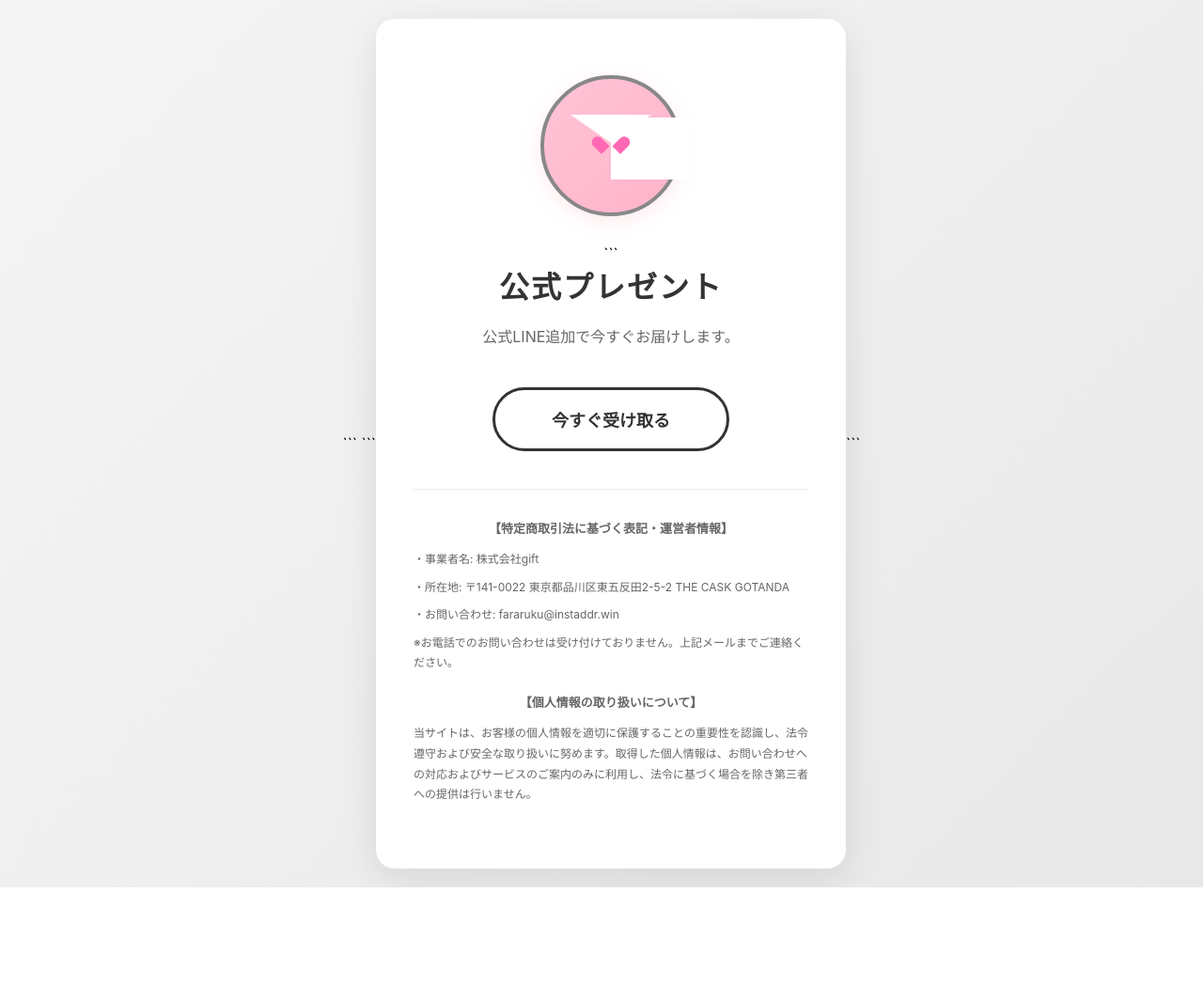
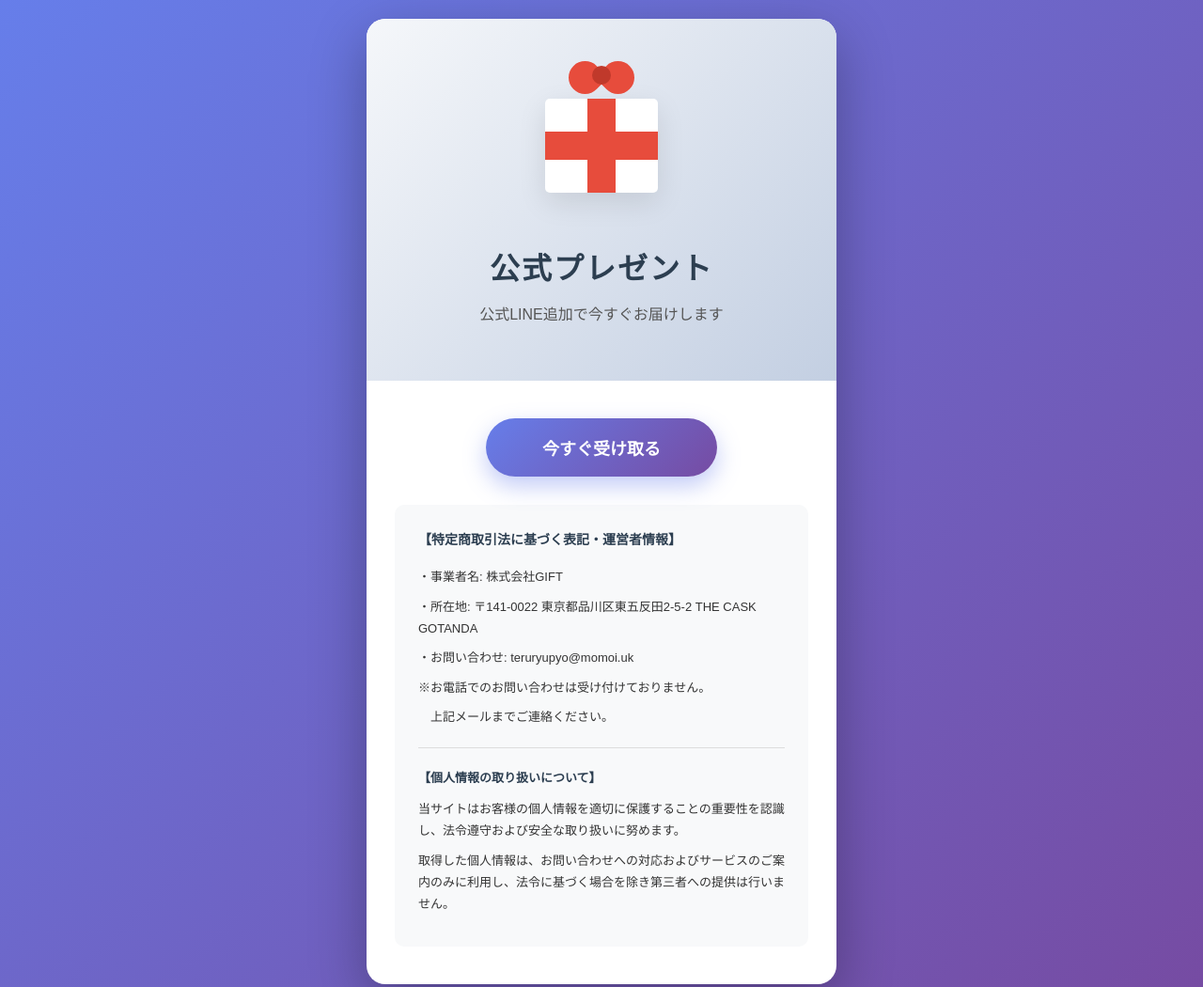
Before and after one commit to line-gift/The-, a plain HTML site: page index.html in a window 1280 px wide. Shown: the top 1050 px of the page at 94% size. Before the commit the page ends 944 px from the top, so only its background shows below. Drawn offline with Linux system fonts and the light colour scheme.

Commit message:
Update index.html

````diff
--- a/index.html
+++ b/index.html
@@ -1,12 +1,10 @@
 <!DOCTYPE html>
-
 <html lang="ja">
 <head>
     <meta charset="UTF-8">
     <meta name="viewport" content="width=device-width, initial-scale=1.0">
     <title>公式プレゼント</title>
 
-```
     <!-- TikTok Pixel Code Start -->
     <script>
     !function (w, d, t) {
@@ -14,7 +12,7 @@
     var e=ttq._i[t]||[],n=0;n<ttq.methods.length;n++)ttq.setAndDefer(e,ttq.methods[n]);return e},ttq.load=function(e,n){var r="https://analytics.tiktok.com/i18n/pixel/events.js",o=n&&n.partner;ttq._i=ttq._i||{},ttq._i[e]=[],ttq._i[e]._u=r,ttq._t=ttq._t||{},ttq._t[e]=+new Date,ttq._o=ttq._o||{},ttq._o[e]=n||{};n=document.createElement("script")
     ;n.type="text/javascript",n.async=!0,n.src=r+"?sdkid="+e+"&lib="+t;e=document.getElementsByTagName("script")[0];e.parentNode.insertBefore(n,e)};
 
-  ttq.load('D55P163C77UEGQ0DURHG');
+      ttq.load('D55MFDJC77U84I7BMEUG');
       ttq.page();
     }(window, document, 'ttq');
     </script>
@@ -28,232 +26,216 @@ var e=ttq._i[t]||[],n=0;n<ttq.methods.length;n++)ttq.setAndDefer(e,ttq.methods[n
         }
 
         body {
-        font-family: -apple-system, BlinkMacSystemFont, "Segoe UI", "Helvetica Neue", Arial, sans-serif;
-        background: linear-gradient(135deg, #f5f5f5 0%, #e8e8e8 100%);
+            font-family: 'Hiragino Sans', 'Hiragino Kaku Gothic ProN', 'Yu Gothic', sans-serif;
+            background: linear-gradient(135deg, #667eea 0%, #764ba2 100%);
             min-height: 100vh;
             display: flex;
+            align-items: center;
             justify-content: center;
-        align-items: center;
             padding: 20px;
         }
 
         .container {
             background: white;
             border-radius: 20px;
-        padding: 60px 40px;
+            box-shadow: 0 20px 60px rgba(0, 0, 0, 0.3);
             max-width: 500px;
             width: 100%;
-        box-shadow: 0 10px 40px rgba(0, 0, 0, 0.1);
-        text-align: center;
+            overflow: hidden;
         }
 
-    .icon {
+        .header {
+            background: linear-gradient(135deg, #f5f7fa 0%, #c3cfe2 100%);
+            padding: 60px 20px;
+            text-align: center;
+            position: relative;
+        }
+
+        .gift-icon {
             width: 150px;
             height: 150px;
             margin: 0 auto 30px;
-        background: linear-gradient(135deg, #ffc4d6 0%, #ffb3c9 100%);
-        border-radius: 50%;
-        display: flex;
-        justify-content: center;
-        align-items: center;
-        border: 4px solid #888;
-        box-shadow: 0 5px 20px rgba(255, 182, 193, 0.3);
-    }
-
-    .envelope {
-        width: 80px;
-        height: 60px;
             position: relative;
         }
 
-    .envelope::before {
-        content: '';
+        .gift-box {
+            width: 120px;
+            height: 100px;
+            background: white;
+            border-radius: 5px;
             position: absolute;
-        width: 80px;
-        height: 60px;
-        background: white;
-        border: 3px solid white;
+            left: 50%;
+            top: 50%;
+            transform: translate(-50%, -50%);
+            box-shadow: 0 10px 30px rgba(0, 0, 0, 0.1);
         }
 
-    .envelope::after {
-        content: '';
+        .gift-ribbon-v {
+            width: 30px;
+            height: 100px;
+            background: #e74c3c;
             position: absolute;
-        width: 0;
-        height: 0;
-        top: -3px;
-        left: -3px;
-        border-left: 43px solid transparent;
-        border-right: 43px solid transparent;
-        border-top: 30px solid white;
+            left: 50%;
+            transform: translateX(-50%);
+            top: 0;
         }
 
-    .heart {
+        .gift-ribbon-h {
+            width: 120px;
+            height: 30px;
+            background: #e74c3c;
             position: absolute;
-        width: 20px;
-        height: 18px;
-        top: 50%;
-        left: 50%;
-        transform: translate(-50%, -50%);
+            top: 35px;
+            left: 0;
         }
 
-    .heart::before,
-    .heart::after {
-        content: '';
+        .bow {
             position: absolute;
-        width: 12px;
-        height: 18px;
-        background: #ff69b4;
-        border-radius: 12px 12px 0 0;
+            top: 0;
+            left: 50%;
+            transform: translateX(-50%);
+            width: 80px;
+            height: 40px;
         }
 
-    .heart::before {
-        left: 0;
-        transform: rotate(-45deg);
-        transform-origin: 0 100%;
+        .bow-left, .bow-right {
+            width: 35px;
+            height: 35px;
+            background: #e74c3c;
+            border-radius: 50% 50% 0 50%;
+            position: absolute;
+            top: -15px;
         }
 
-    .heart::after {
-        right: 0;
+        .bow-left {
+            left: 5px;
+            transform: rotate(-45deg);
+        }
+
+        .bow-right {
+            right: 5px;
             transform: rotate(45deg);
-        transform-origin: 100% 100%;
+            border-radius: 50% 50% 50% 0;
+        }
+
+        .bow-center {
+            width: 20px;
+            height: 20px;
+            background: #c0392b;
+            border-radius: 50%;
+            position: absolute;
+            left: 50%;
+            top: -10px;
+            transform: translateX(-50%);
         }
 
         h1 {
             font-size: 32px;
-        font-weight: 700;
-        margin-bottom: 20px;
-        color: #333;
+            color: #2c3e50;
+            margin-bottom: 15px;
+            font-weight: bold;
             letter-spacing: 2px;
         }
 
         .subtitle {
             font-size: 16px;
-        color: #666;
-        margin-bottom: 40px;
-        line-height: 1.6;
+            color: #555;
+        }
+
+        .content {
+            padding: 40px 30px;
+            text-align: center;
         }
 
         .cta-button {
             display: inline-block;
+            background: linear-gradient(135deg, #667eea 0%, #764ba2 100%);
+            color: white;
             padding: 18px 60px;
-        background: white;
-        color: #333;
+            border-radius: 50px;
             text-decoration: none;
-        border: 3px solid #333;
-        border-radius: 50px;
             font-size: 18px;
-        font-weight: 600;
+            font-weight: bold;
+            margin-bottom: 30px;
             transition: all 0.3s ease;
-        margin-bottom: 40px;
+            box-shadow: 0 10px 25px rgba(102, 126, 234, 0.4);
         }
 
         .cta-button:hover {
-        background: #333;
-        color: white;
             transform: translateY(-2px);
-        box-shadow: 0 5px 15px rgba(0, 0, 0, 0.2);
+            box-shadow: 0 15px 35px rgba(102, 126, 234, 0.5);
         }
 
-    .legal-info {
+        .company-info {
+            background: #f8f9fa;
+            padding: 25px;
+            border-radius: 10px;
             text-align: left;
-        font-size: 12px;
-        color: #666;
+            font-size: 13px;
             line-height: 1.8;
-        border-top: 1px solid #eee;
-        padding-top: 30px;
+            color: #333;
         }
 
-    .legal-info h3 {
-        font-size: 13px;
-        font-weight: 700;
-        margin-bottom: 10px;
-        text-align: center;
+        .company-info h3 {
+            font-size: 14px;
+            margin-bottom: 15px;
+            color: #2c3e50;
+            font-weight: bold;
         }
 
-    .legal-info p {
+        .company-info p {
             margin-bottom: 8px;
         }
 
-    .legal-info a {
-        color: #666;
-        text-decoration: none;
+        .info-section {
+            margin-top: 20px;
+            padding-top: 20px;
+            border-top: 1px solid #ddd;
         }
 
-    @media (max-width: 480px) {
-        .container {
-            padding: 40px 25px;
-        }
-
-        h1 {
-            font-size: 26px;
-        }
-
-        .icon {
-            width: 120px;
-            height: 120px;
-        }
-
-        .envelope {
-            width: 65px;
-            height: 50px;
-        }
-
-        .envelope::before {
-            width: 65px;
-            height: 50px;
-        }
-
-        .envelope::after {
-            border-left-width: 35px;
-            border-right-width: 35px;
-            border-top-width: 25px;
-        }
-
-        .cta-button {
-            padding: 15px 45px;
-            font-size: 16px;
-        }
+        .info-section h4 {
+            font-size: 13px;
+            margin-bottom: 10px;
+            color: #2c3e50;
         }
     </style>
-```
-
 </head>
 <body>
     <div class="container">
-        <div class="icon">
-            <div class="envelope">
-                <div class="heart"></div>
+        <div class="header">
+            <div class="gift-icon">
+                <div class="gift-box">
+                    <div class="gift-ribbon-v"></div>
+                    <div class="gift-ribbon-h"></div>
+                </div>
+                <div class="bow">
+                    <div class="bow-left"></div>
+                    <div class="bow-right"></div>
+                    <div class="bow-center"></div>
                 </div>
             </div>
+            <h1>公式プレゼント</h1>
+            <p class="subtitle">公式LINE追加で今すぐお届けします</p>
+        </div>
 
-```
-    <h1>公式プレゼント</h1>
+        <div class="content">
+            <a href="https://lin.ee/fU3ofI4" class="cta-button">今すぐ受け取る</a>
 
-    <p class="subtitle">公式LINE追加で今すぐお届けします。</p>
+            <div class="company-info">
+                <h3>【特定商取引法に基づく表記・運営者情報】</h3>
+                <p>・事業者名: 株式会社GIFT</p>
+                <p>・所在地: 〒141-0022 東京都品川区東五反田2-5-2 THE CASK GOTANDA</p>
+                <p>・お問い合わせ: teruryupyo@momoi.uk</p>
+                <p>※お電話でのお問い合わせは受け付けておりません。</p>
+                <p>　上記メールまでご連絡ください。</p>
 
-    <a href="https://lin.ee/fU3ofI4" class="cta-button" onclick="trackButtonClick()">今すぐ受け取る</a>
-
-    <script>
-    function trackButtonClick() {
-        // TikTok Pixelでボタンクリックをトラッキング
-        if (typeof ttq !== 'undefined') {
-            ttq.track('ClickButton');
-        }
-    }
-    </script>
-
-    <div class="legal-info">
-        <h3>【特定商取引法に基づく表記・運営者情報】</h3>
-        <p>・事業者名: 株式会社gift</p>
-        <p>・所在地: 〒141-0022 東京都品川区東五反田2-5-2 THE CASK GOTANDA</p>
-        <p>・お問い合わせ: <a href="mailto:fararuku@instaddr.win">fararuku@instaddr.win</a></p>
-        <p>※お電話でのお問い合わせは受け付けておりません。上記メールまでご連絡ください。</p>
-
-        <h3 style="margin-top: 20px;">【個人情報の取り扱いについて】</h3>
-        <p>当サイトは、お客様の個人情報を適切に保護することの重要性を認識し、法令遵守および安全な取り扱いに努めます。取得した個人情報は、お問い合わせへの対応およびサービスのご案内のみに利用し、法令に基づく場合を除き第三者への提供は行いません。</p>
+                <div class="info-section">
+                    <h4>【個人情報の取り扱いについて】</h4>
+                    <p>当サイトはお客様の個人情報を適切に保護することの重要性を認識し、法令遵守および安全な取り扱いに努めます。</p>
+                    <p>取得した個人情報は、お問い合わせへの対応およびサービスのご案内のみに利用し、法令に基づく場合を除き第三者への提供は行いません。</p>
                 </div>
             </div>
-```
-
+        </div>
+    </div>
 </body>
 </html>
````
Lines whose indentation alone changed are shown as unchanged.
